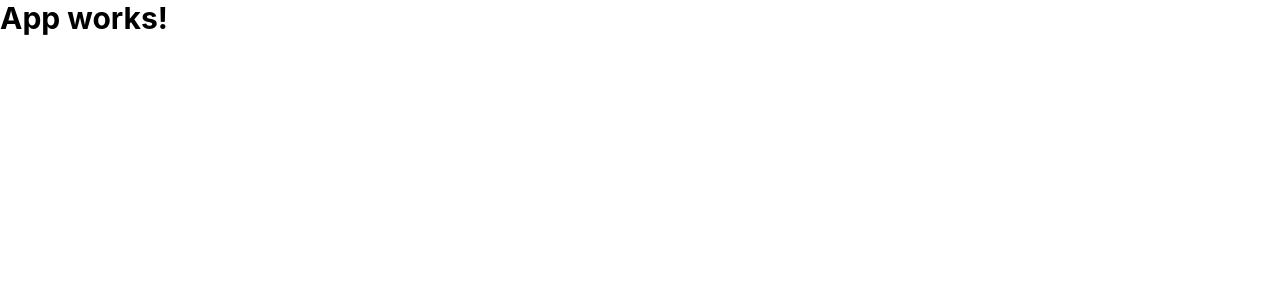
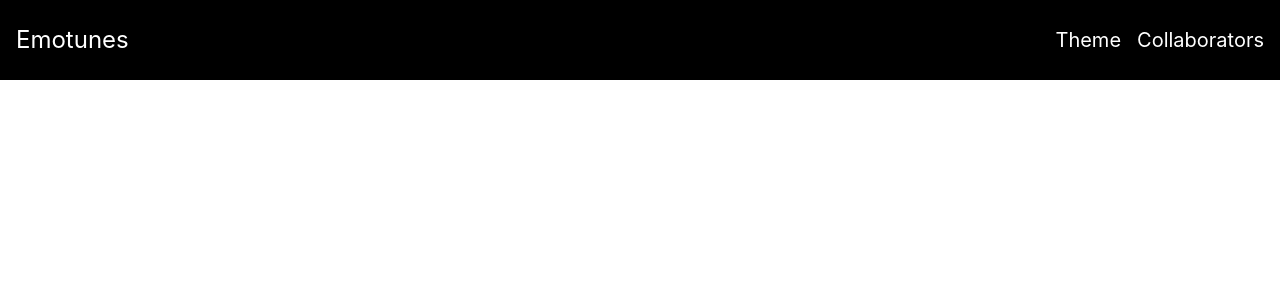
Before and after one commit to akashkriplani/emotunes, a React (Create React App) app: page / in a window 1280 px wide. Shown: the top 300 px of the page. Built offline with nearby package versions, Linux system fonts and the light colour scheme.

Commit message:
EMO-003: Add basic header component

```diff
--- a/src/App.tsx
+++ b/src/App.tsx
@@ -1,7 +1,12 @@
 import { FC } from 'react';
+import Header from './components/Header';
 
 const App: FC = () => {
-  return <h1 className="text-3xl font-bold">App works!</h1>;
+  return (
+    <div>
+      <Header />
+    </div>
+  );
 };
 
 export default App;
--- /dev/null
+++ b/src/components/Header.tsx
@@ -0,0 +1,25 @@
+import { FC } from 'react';
+
+const Header: FC = () => {
+  return (
+    <header className="bg-black text-white pt-6 md:py-6">
+      <div className="container md:flex md:items-center md:justify-between mx-auto px-4">
+        <h1 className="mb-4 md:mb-0 text-2xl">Emotunes</h1>
+        <ul className="md:flex md:items-center list-reset text-xl">
+          <li className="border-t md:border-0 md:ml-4">
+            <a className="block md:inline no-underline py-4 md:py-0 text-white hover:text-gray-300" href="/">
+              Theme
+            </a>
+          </li>
+          <li className="border-t md:border-0 md:ml-4">
+            <a className="block md:inline no-underline py-4 md:py-0 text-white hover:text-gray-300" href="/">
+              Collaborators
+            </a>
+          </li>
+        </ul>
+      </div>
+    </header>
+  );
+};
+
+export default Header;
```
